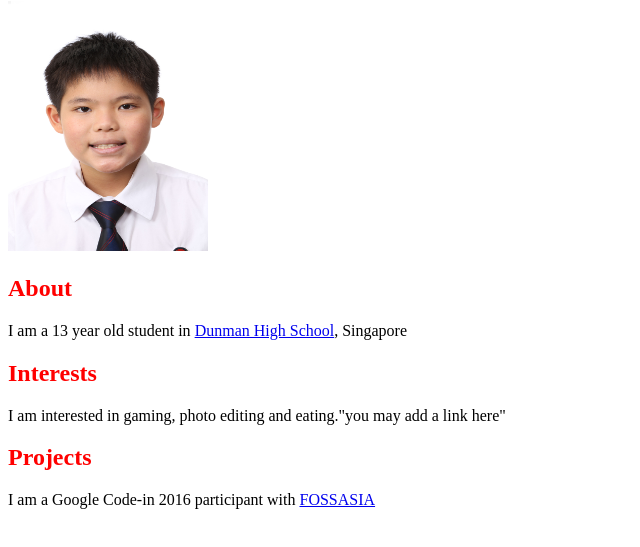
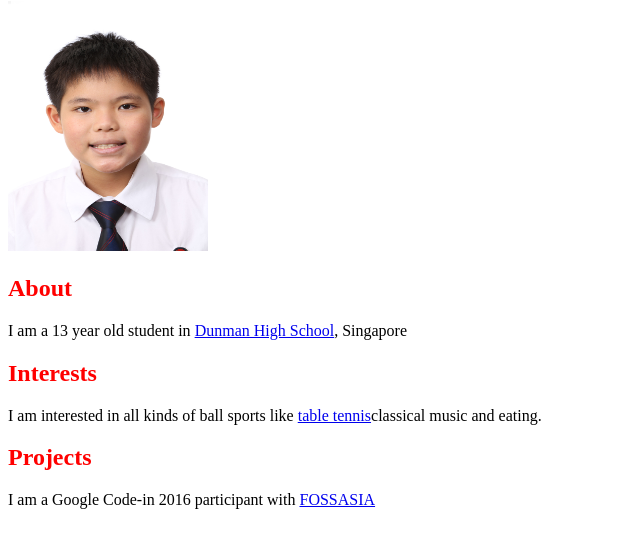
Before and after one commit to 17y2iduncancho/17y2iduncancho.github.io, a plain HTML site: page index.html in a window 1280 px wide. Shown: the part 79-626 px from the top of the page, without its empty margins (0-640 px from the left). Drawn offline with Linux system fonts and the light colour scheme.

Commit message:
Update index.html

```diff
--- a/index.html
+++ b/index.html
@@ -10,7 +10,7 @@
     <h2>About</h2>
     <p>I am a 13 year old student in <a href="http://dunmanhigh.moe.edu.sg/wp-content/uploads/website/index.html">Dunman High School</a>, Singapore</p>
     <h2>Interests</h2>
-    <p>I am interested in gaming, photo editing and eating."you may add a link here"</p>
+    <p>I am interested in all kinds of ball sports like <a href="https://www.youtube.com/watch?v=bbvOGh2T0uQ">table tennis</a>classical music and eating.</p>
     <h2>Projects</h2>
     <p> I am a Google Code-in 2016 participant with <a href="http://fossasia.org">FOSSASIA</a></p>
 
```
